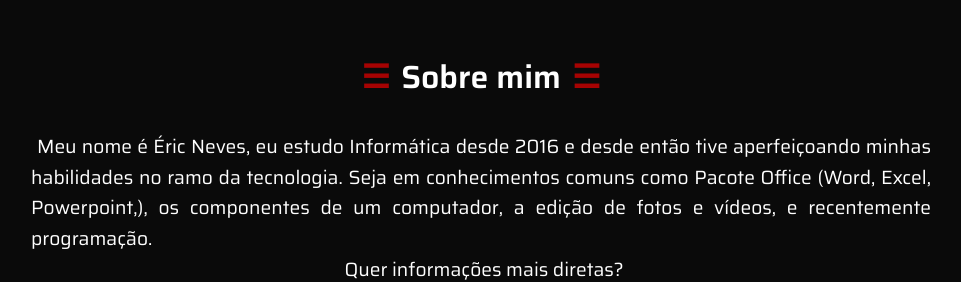
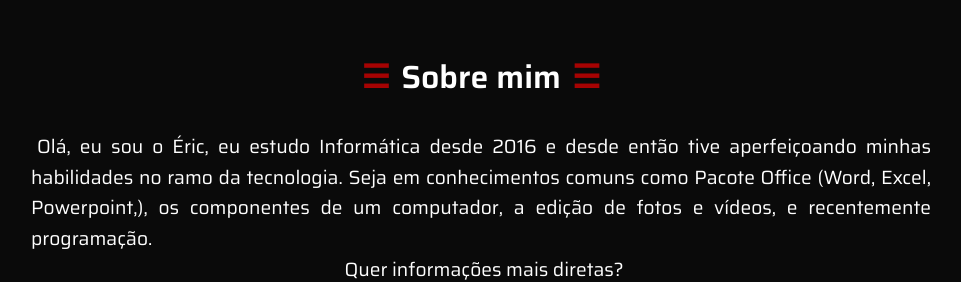
Before and after one commit to EricSeven/Meu-Portfolio, a plain HTML site: page index.html in a window 1280 px wide. Shown: the part 840-1122 px from the top of the page, without its empty margins (159-1120 px from the left). Drawn offline with Linux system fonts and the light colour scheme.

Commit message:
Update index.html
atualização no about

```diff
--- a/index.html
+++ b/index.html
@@ -74,7 +74,7 @@
                 <div class="textme">
                     <article class="me">
                         <h2>Sobre mim</h2>
-                        <p>Meu nome é Éric Neves, eu estudo Informática desde 2016 e desde então tive aperfeiçoando minhas habilidades no ramo da tecnologia. Seja em conhecimentos comuns como Pacote Office (Word, Excel, Powerpoint,), os componentes de um computador, a edição de fotos e vídeos, e recentemente programação.</p>
+                        <p>Olá, eu sou o Éric, eu estudo Informática desde 2016 e desde então tive aperfeiçoando minhas habilidades no ramo da tecnologia. Seja em conhecimentos comuns como Pacote Office (Word, Excel, Powerpoint,), os componentes de um computador, a edição de fotos e vídeos, e recentemente programação.</p>
                         <div class="inline">
                         <p>Quer informações mais diretas?</p>
                             <div class="pdf">
```
